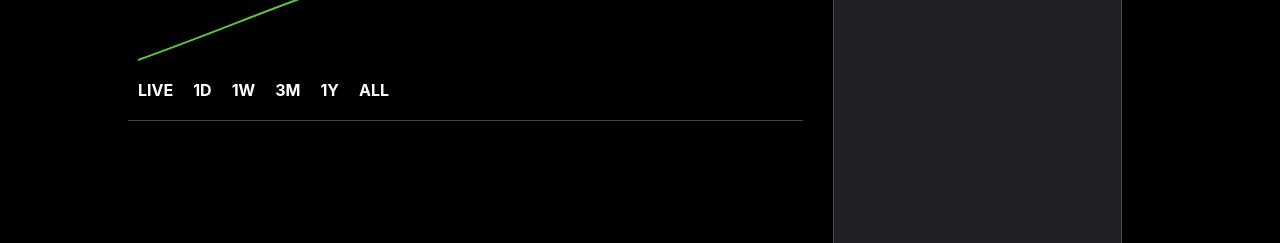
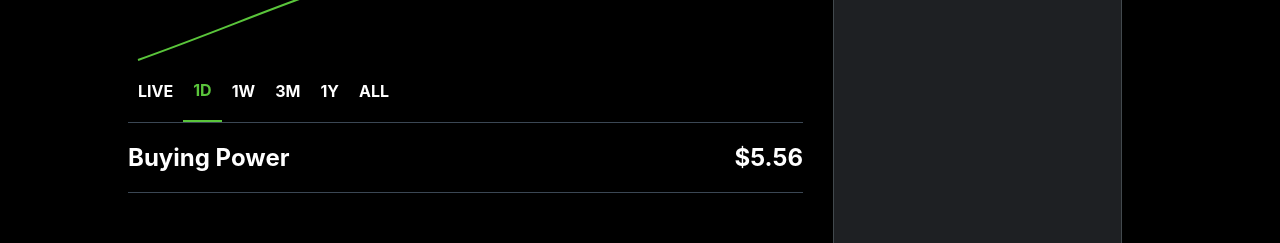
Before and after one commit to ArchishmanSengupta/robinhood2.0, a React (Create React App) app: page / in a window 1280 px wide. Shown: the part 253-496 px from the top of the page. Built offline with nearby package versions, Linux system fonts and the light colour scheme; no server answers; the database is empty.

Commit message:
buying power section made

```diff
--- a/src/Newsfeed.css
+++ b/src/Newsfeed.css
@@ -18,3 +18,9 @@
 .newsfeed__chart{
     width: 100%;
 }
+.newsfeed__buying__section{
+    display: flex;
+    justify-content: space-between;
+    border-bottom: 1px solid #3b4754;
+    padding: 20px 0px 20px 0px;
+}
--- a/src/Newsfeed.js
+++ b/src/Newsfeed.js
@@ -18,6 +18,10 @@ function Newsfeed() {
                         <TimeLine/>
                     </div>
                 </div>
+                <div className="newsfeed__buying__section">
+                    <h2>Buying Power</h2>
+                    <h2>$5.56</h2>
+                </div>
             </div>
 
         </div>
--- a/src/TimeLine.css
+++ b/src/TimeLine.css
@@ -11,3 +11,14 @@
     padding: 10px 10px 20px 10px;
     cursor: pointer;
 }
+
+.timeline__button:hover {
+    color: #5AC53B;
+
+}
+
+
+.timeline__button.active {
+    color: #5AC53B;
+    border-bottom: 2px solid #5AC53B;
+}
--- a/src/TimeLine.js
+++ b/src/TimeLine.js
@@ -6,8 +6,8 @@ function TimeLine() {
         <div className ="timeline__container">
             <div className ="timeline__buttons__container">
                 <div className="timeline__button">LIVE</div>
-                <div className="timeline__button">1D</div>
-                <div className="timeline__button active">1W</div>
+                <div className="timeline__button active">1D</div>
+                <div className="timeline__button">1W</div>
                 <div className="timeline__button">3M</div>
                 <div className="timeline__button">1Y</div>
                 <div className="timeline__button">ALL</div>
```
